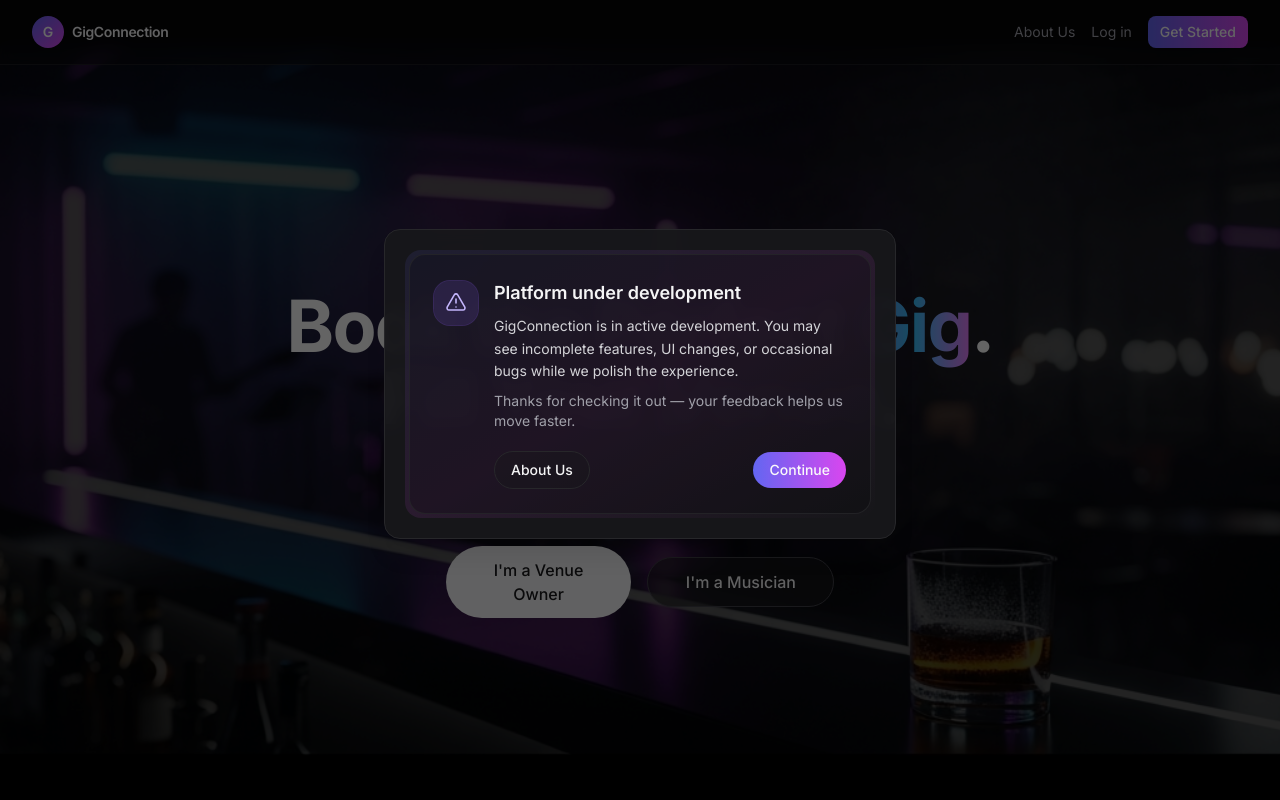
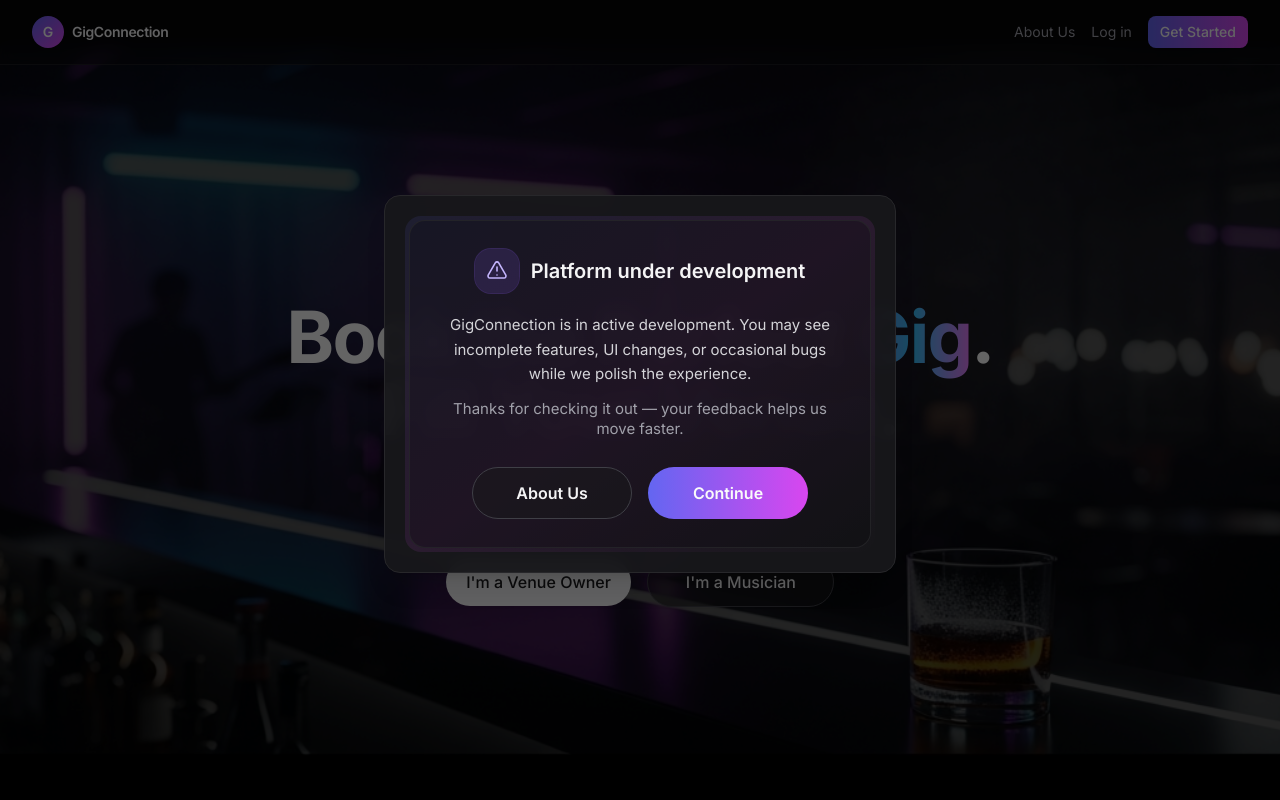
Before and after one commit to Slobodan-Krdzev/musicalApp, a Next.js app in the folder frontend/: page / in a window 1280 px wide. Shown: the top 800 px of the page. Built offline with nearby package versions, Linux system fonts and the light colour scheme.

Commit message:
fixing modal initial

```diff
--- a/frontend/app/page.tsx
+++ b/frontend/app/page.tsx
@@ -51,7 +51,7 @@ export default function LandingPage() {
                   href="/register?role=VENUE"
                   className={cn(
                     'inline-flex w-full min-w-0 items-center justify-center rounded-full bg-zinc-100 px-6 py-3 text-base font-medium text-zinc-900 transition-colors',
-                    'hover:bg-zinc-200 focus:outline-none focus:ring-2 focus:ring-zinc-400 focus:ring-offset-2 focus:ring-offset-zinc-950 sm:min-w-[180px]'
+                    'hover:bg-zinc-200 focus:outline-none focus:ring-2 focus:ring-zinc-400 focus:ring-offset-2 focus:ring-offset-zinc-950 sm:min-w-[180px] sm:whitespace-nowrap'
                   )}
                 >
                   I&apos;m a Venue Owner
--- a/frontend/components/UnderDevelopmentModal.tsx
+++ b/frontend/components/UnderDevelopmentModal.tsx
@@ -3,7 +3,7 @@
 import { useEffect, useMemo, useState } from 'react';
 import Link from 'next/link';
 import { Modal } from '@/components/ui/Modal';
-import { Button } from '@/components/ui/Button';
+import { cn } from '@/lib/cn';
 
 const STORAGE_KEY = 'gigconnection_dev_notice_v1';
 
@@ -48,9 +48,9 @@ export function UnderDevelopmentModal({ forceOpen }: UnderDevelopmentModalProps)
       <div className="relative overflow-hidden rounded-2xl">
         <div className="pointer-events-none absolute inset-0 bg-gradient-to-br from-indigo-500/10 via-fuchsia-500/10 to-transparent" />
         <div className="relative p-1">
-          <div className="rounded-2xl border border-zinc-800/80 bg-zinc-950/30 p-5 sm:p-6">
-            <div className="flex items-start gap-4">
-              <div className="mt-0.5 inline-flex h-11 w-11 items-center justify-center rounded-2xl bg-violet-500/15 text-violet-300 ring-1 ring-violet-500/25">
+          <div className="rounded-2xl border border-zinc-800/80 bg-zinc-950/30 p-5 sm:p-7">
+            <div className="flex flex-row flex-wrap items-center justify-center gap-3">
+              <div className="inline-flex h-11 w-11 shrink-0 items-center justify-center rounded-2xl bg-violet-500/15 text-violet-300 ring-1 ring-violet-500/25">
                 <svg className="h-6 w-6" viewBox="0 0 24 24" fill="none" aria-hidden>
                   <path
                     d="M12 8v4m0 4h.01M10.29 3.86l-7.1 12.3A2 2 0 004.92 19h14.16a2 2 0 001.73-2.84l-7.1-12.3a2 2 0 00-3.42 0z"
@@ -61,31 +61,42 @@ export function UnderDevelopmentModal({ forceOpen }: UnderDevelopmentModalProps)
                   />
                 </svg>
               </div>
+              <h2 className="text-center text-lg font-semibold leading-snug text-zinc-100 sm:text-xl">
+                Platform under development
+              </h2>
+            </div>
 
-              <div className="min-w-0 flex-1">
-                <h2 className="text-lg font-semibold text-zinc-100">Platform under development</h2>
-                <p className="mt-2 text-sm leading-relaxed text-zinc-300">
+            <div className="mx-auto mt-5 max-w-md text-center">
+              <p className="text-sm leading-relaxed text-zinc-300 sm:text-[15px]">
                 GigConnection is in active development. You may see incomplete features, UI changes, or occasional bugs while we
                 polish the experience.
               </p>
-                <p className="mt-2 text-sm text-zinc-400">
+              <p className="mt-3 text-sm text-zinc-400 sm:text-[15px]">
                 Thanks for checking it out — your feedback helps us move faster.
               </p>
+            </div>
 
-                <div className="mt-5 flex flex-col gap-2 sm:flex-row sm:items-center sm:justify-end">
-                  <Link href="/about" className="sm:mr-auto">
-                    <Button variant="ghost" className="w-full rounded-full border border-zinc-800 bg-zinc-900/40 sm:w-auto">
+            <div className="mt-7 flex flex-col gap-3 sm:flex-row sm:justify-center sm:gap-4">
+              <Link
+                href="/about"
+                onClick={dismiss}
+                className={cn(
+                  'inline-flex min-h-[52px] w-full items-center justify-center rounded-full border border-zinc-700 bg-zinc-900/50 px-8 text-base font-semibold text-zinc-100 transition-colors',
+                  'hover:border-zinc-600 hover:bg-zinc-800/60 focus:outline-none focus:ring-2 focus:ring-zinc-500 focus:ring-offset-2 focus:ring-offset-zinc-950 sm:w-auto sm:min-w-[160px]'
+                )}
+              >
                 About Us
-                    </Button>
               </Link>
-                  <Button
-                    className="w-full rounded-full bg-gradient-to-r from-indigo-500 to-fuchsia-500 text-zinc-50 hover:from-indigo-400 hover:to-fuchsia-400 sm:w-auto"
+              <button
+                type="button"
                 onClick={dismiss}
+                className={cn(
+                  'inline-flex min-h-[52px] w-full items-center justify-center rounded-full bg-gradient-to-r from-indigo-500 to-fuchsia-500 px-8 text-base font-semibold text-zinc-50 transition-colors',
+                  'hover:from-indigo-400 hover:to-fuchsia-400 focus:outline-none focus:ring-2 focus:ring-indigo-400 focus:ring-offset-2 focus:ring-offset-zinc-950 sm:w-auto sm:min-w-[160px]'
+                )}
               >
                 Continue
-                  </Button>
-                </div>
-              </div>
+              </button>
             </div>
           </div>
         </div>
```
Lines whose indentation alone changed are shown as unchanged.
